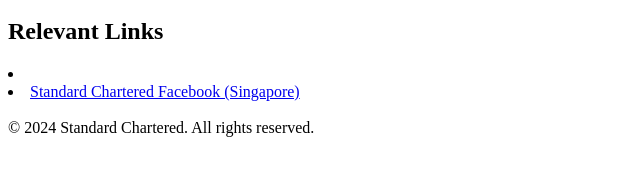
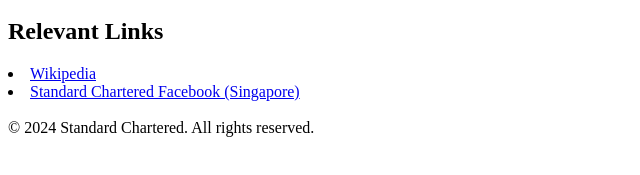
Before and after one commit to singern5/SingErnLee, a plain HTML site: page assignment1/assignment_1.html in a window 1280 px wide. Shown: the part 379-554 px from the top of the page, 0-640 px from the left. Drawn offline with Linux system fonts and the light colour scheme.

Commit message:
remove wikipedia typo code

```diff
--- a/assignment1/assignment_1.html
+++ b/assignment1/assignment_1.html
@@ -18,7 +18,7 @@
         PE Ratio:
         20.00
         <h2>Relevant Links</h2>
-        <li><a href="https://en.wikipedia.org/wiki/Standard_Chartered"></Wikipedia></a></li>
+        <li><a href="https://en.wikipedia.org/wiki/Standard_Chartered">Wikipedia</a></li>
          <li><a href="https://www.facebook.com/Standardcharteredsg/">Standard Chartered Facebook (Singapore)</a></li>
         <br>
         <footer>&copy; 2024 Standard Chartered. All rights reserved.</footer>
```
